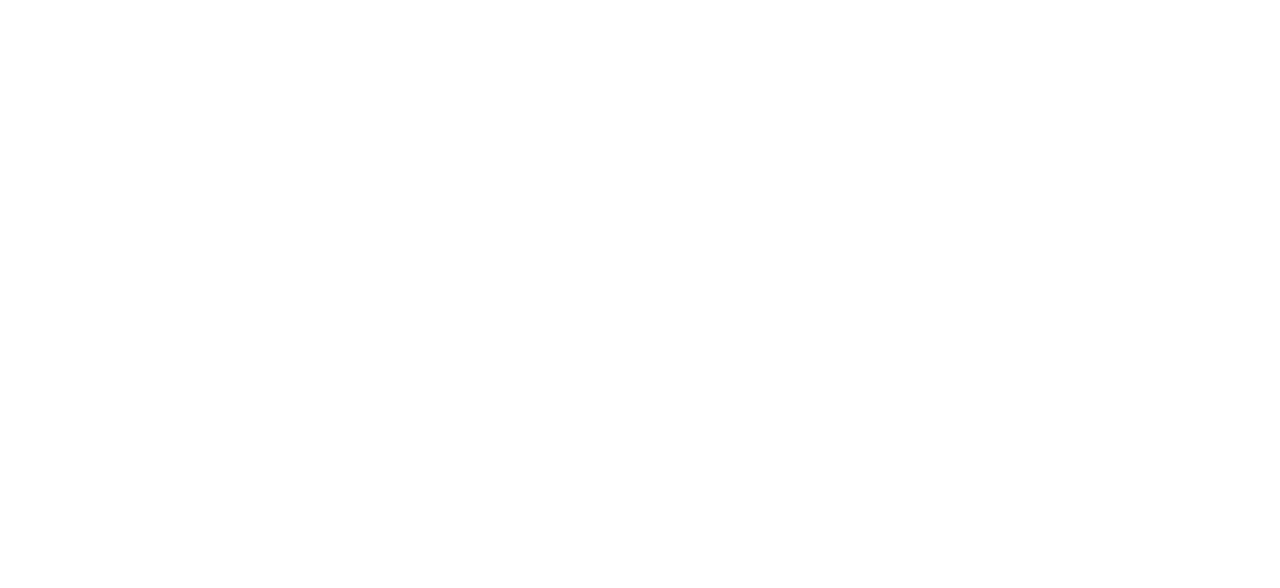
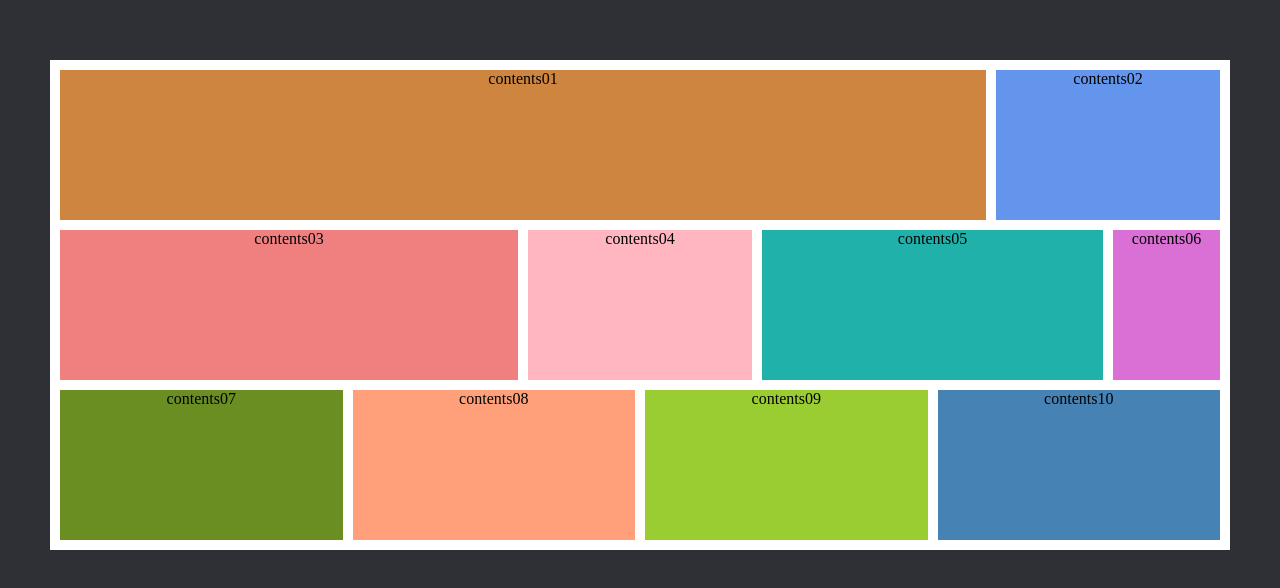
Before and after one commit to minseojj/responsive-example, a plain HTML site: page index.html in a window 1280 px wide. Drawn offline with Linux system fonts and the light colour scheme.

Commit message:
Update : add to resposive grid layout example

```diff
--- a/index.html
+++ b/index.html
@@ -1,12 +1,83 @@
 <!DOCTYPE html>
-<html lang="en">
+<html>
+
 <head>
-    <meta charset="UTF-8">
-    <meta name="viewport" content="width=device-width, initial-scale=1.0">
-    <meta http-equiv="X-UA-Compatible" content="ie=edge">
-    <title>Document</title>
+  <meta charset="utf-8" />
+  <title>Developer</title>
+  <link rel="stylesheet" href="stylesheets/style.css" />
 </head>
+
 <body>
+  <!-- 가변그리드 -->
+  <!-- <div class="container">
+
+    <div class="row">
+      <div class="nemo"> -->
+  <!-- 컨텐츠 태그 : class="inner" -->
+  <!-- <div class="inner">
+
+        </div>
+      </div>
+
+      <div class="nemo">
+        <div class="inner">
+
+        </div>
+      </div>
+
+      <div class="nemo">
+        <div class="inner">
+
+        </div>
+      </div>
+
+      <div class="nemo">
+        <div class="inner">
+
+        </div>
+      </div>
+    </div>
+
+  </div> -->
+
+
+  <!-- 예제 -->
+  <div class="wrapper">
+    <div class="grid">
+      <div class="box b01">
+        <div class="in">contents01</div>
+      </div>
+      <div class="box b02">
+        <div class="in">contents02</div>
+      </div>
+      <div class="box b03">
+        <div class="in">contents03</div>
+      </div>
+      <div class="box b04">
+        <div class="in">contents04</div>
+      </div>
+      <div class="box b05">
+        <div class="in">contents05</div>
+      </div>
+      <div class="box b06">
+        <div class="in">contents06</div>
+      </div>
+      <div class="box b07">
+        <div class="in">contents07</div>
+      </div>
+      <div class="box b08">
+        <div class="in">contents08</div>
+      </div>
+      <div class="box b09">
+        <div class="in">contents09</div>
+      </div>
+      <div class="box b10">
+        <div class="in">contents10</div>
+      </div>
+    </div>
+  </div>
+
 
 </body>
+
 </html>
--- /dev/null
+++ b/stylesheets/style.css
@@ -0,0 +1,135 @@
+* {
+  margin: 0;
+  padding: 0;
+}
+
+/* max빼면 브라우저 창 크기 줄였을 때 하단에 스크롤 생김 */
+/* .container {
+
+  max-width: 1000px;
+  margin: 0 auto;
+  border: 5px solid palevioletred;
+} */
+
+/* float: left를 사용하면 높이값이 사라지기 때문에 하는거래...뭐지.. */
+/* .container::after {
+  content: '';
+  display: block;
+  clear: both;
+}
+
+.row {
+  margin: 0 -20px;
+}
+
+.nemo {
+  height: 150px;
+  width: 25%;
+  float: left;
+}
+
+.inner {
+  height: 100%;
+  margin: 0 20px;
+  background: royalblue;
+}
+
+@media screen and (max-width:768px) {
+  .nemo {
+    width: 50%;
+  }
+}
+
+@media screen and (max-width:580px) {
+  .nemo {
+    width: 100%;
+  }
+} */
+body {
+  background: #2f2f36;
+}
+
+.wrapper {
+  max-width: 1200px;
+  margin: 60px auto;
+  padding: 0 50px;
+}
+.grid {
+  padding: 5px;
+  background: #fff;
+}
+
+.grid::after {
+  content: '';
+  clear: both;
+  display: block;
+}
+
+.box {
+  float: left;
+}
+
+.in {
+  height: 150px;
+  text-align: center;
+  margin: 5px;
+}
+
+/* layout에 관여하는 부분 */
+.b01 { width: 80%;}
+.b02 { width: 20%;}
+.b03 { width: 40%;}
+.b04 { width: 20%;}
+.b05 { width: 30%;}
+.b06 { width: 10%;}
+.b07 { width: 25%;}
+.b08 { width: 25%;}
+.b09 { width: 25%;}
+.b10 { width: 25%;}
+
+
+
+/* contents에 관여하는 부분 */
+.b01 .in { background: peru;}
+.b02 .in { background: cornflowerblue;}
+.b03 .in { background: LightCoral;}
+.b04 .in { background: lightpink;}
+.b05 .in { background: LightSeaGreen;}
+.b06 .in { background: Orchid;}
+.b07 .in { background: OliveDrab;}
+.b08 .in { background: LightSalmon;}
+.b09 .in { background: YellowGreen;}
+.b10 .in { background: SteelBlue;}
+
+@media screen and (min-width:1200px) {
+  .wrapper {
+    /* 일정 크기 이상은 컨텐츠의 크기가 늘어나지 않도록 해줌 */
+    max-width: 1200px;
+  }
+}
+@media screen and (max-width:1024px) {
+  .box {
+    width: 33.3%;
+  }
+  .box.b01 {
+    width: 100%;
+  }
+
+}
+@media screen and (max-width:768px) {
+  .wrapper {
+    margin: 0;
+    padding: 0;
+  }
+  .box {
+    width: 50%;
+  }
+  .b01, .b10 {
+    width: 100%;
+  }
+}
+@media screen and (max-width:580px) {
+  .box {
+    width: 100%;
+  }
+}
```
